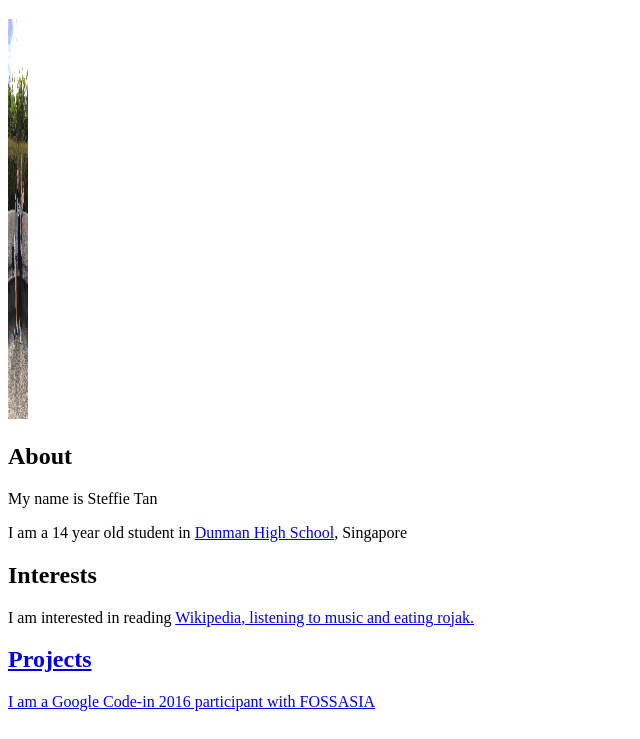
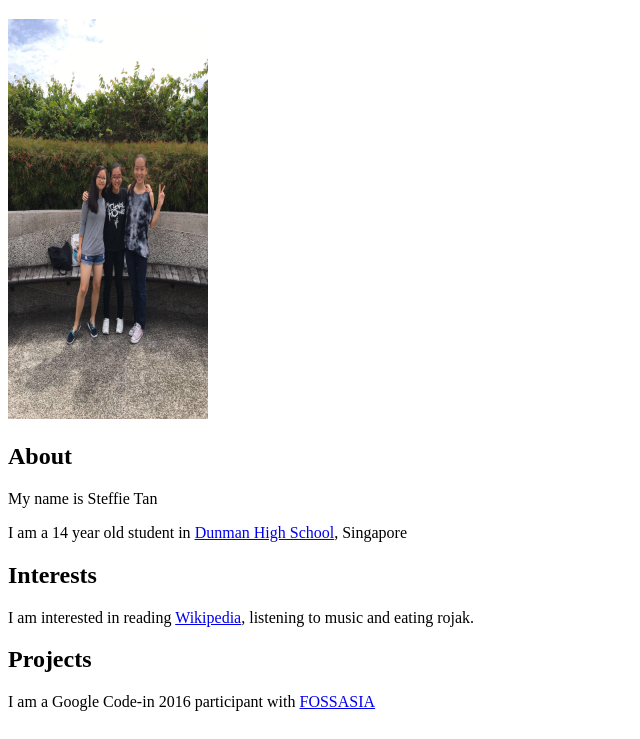
Before and after one commit to 17y2hsteffietan/17y2hsteffietan.github.io, a plain HTML site: page index.html in a window 1280 px wide. Shown: the part 61-800 px from the top of the page, without its empty margins (0-640 px from the left). Drawn offline with Linux system fonts and the light colour scheme.

Commit message:
Update index.html

```diff
--- a/index.html
+++ b/index.html
@@ -6,12 +6,12 @@
   </head>
   <body>
 <h1>Welcome to my website</h1>
-    <img src="photo.jpg" width="20" height="400" />
+    <img src="photo.jpg" width="200" height="400" />
     <h2>About</h2>
     <p>My name is Steffie Tan</p>
     <p>I am a 14 year old student in <a href="dunmanhigh.moe.edu.sg">Dunman High School</a>, Singapore</p>
     <h2>Interests</h2>
-    <p>I am interested in reading <a href="https://en.wikipedia.org/wiki/Main_Page"> Wikipedia, listening to music and eating rojak. </p>
+    <p>I am interested in reading <a href="https://en.wikipedia.org/wiki/Main_Page"> Wikipedia</a>, listening to music and eating rojak. </p>
     <h2>Projects</h2>
     <p> I am a Google Code-in 2016 participant with <a href="http://fossasia.org">FOSSASIA</a></p>
 
```
